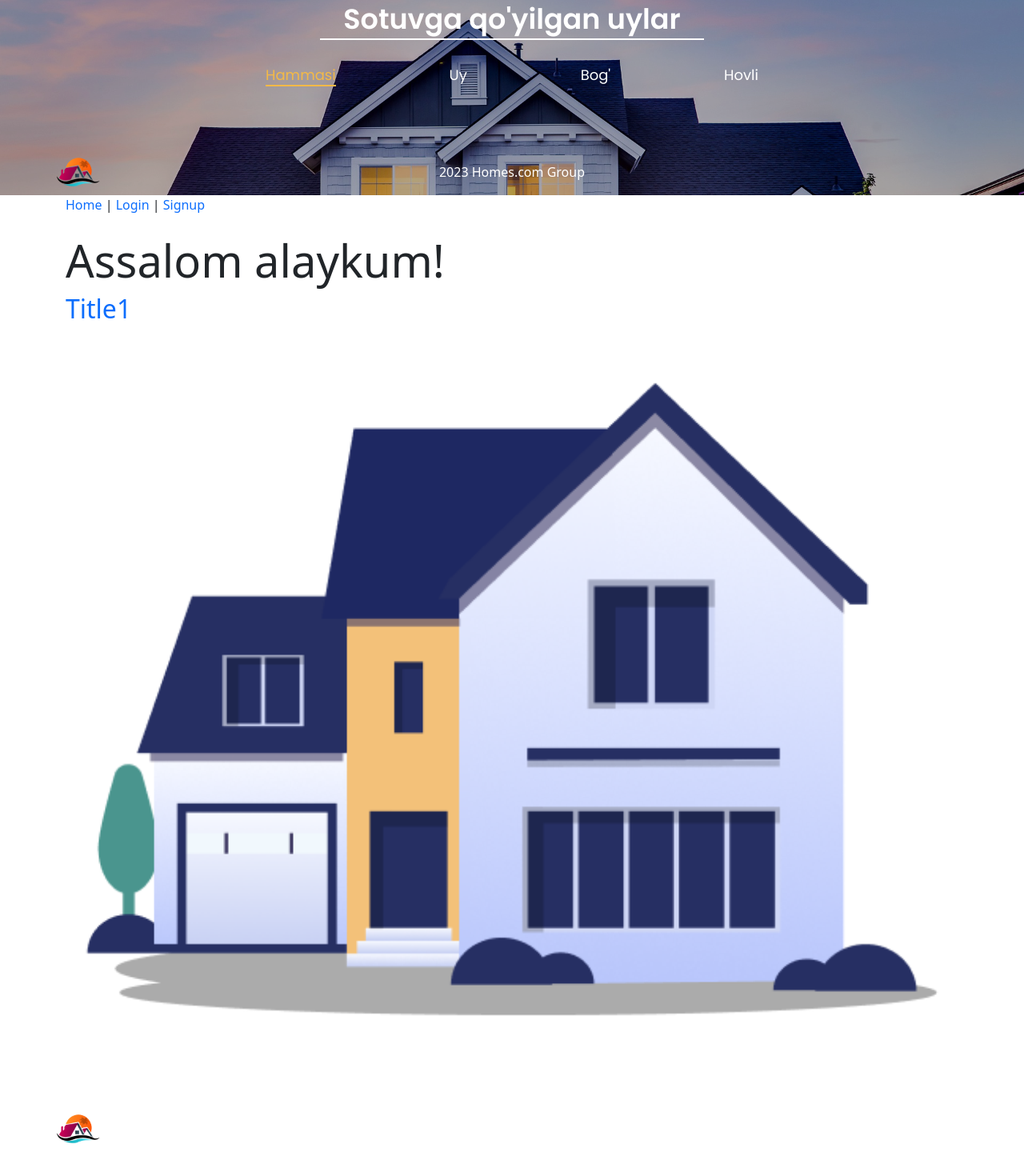
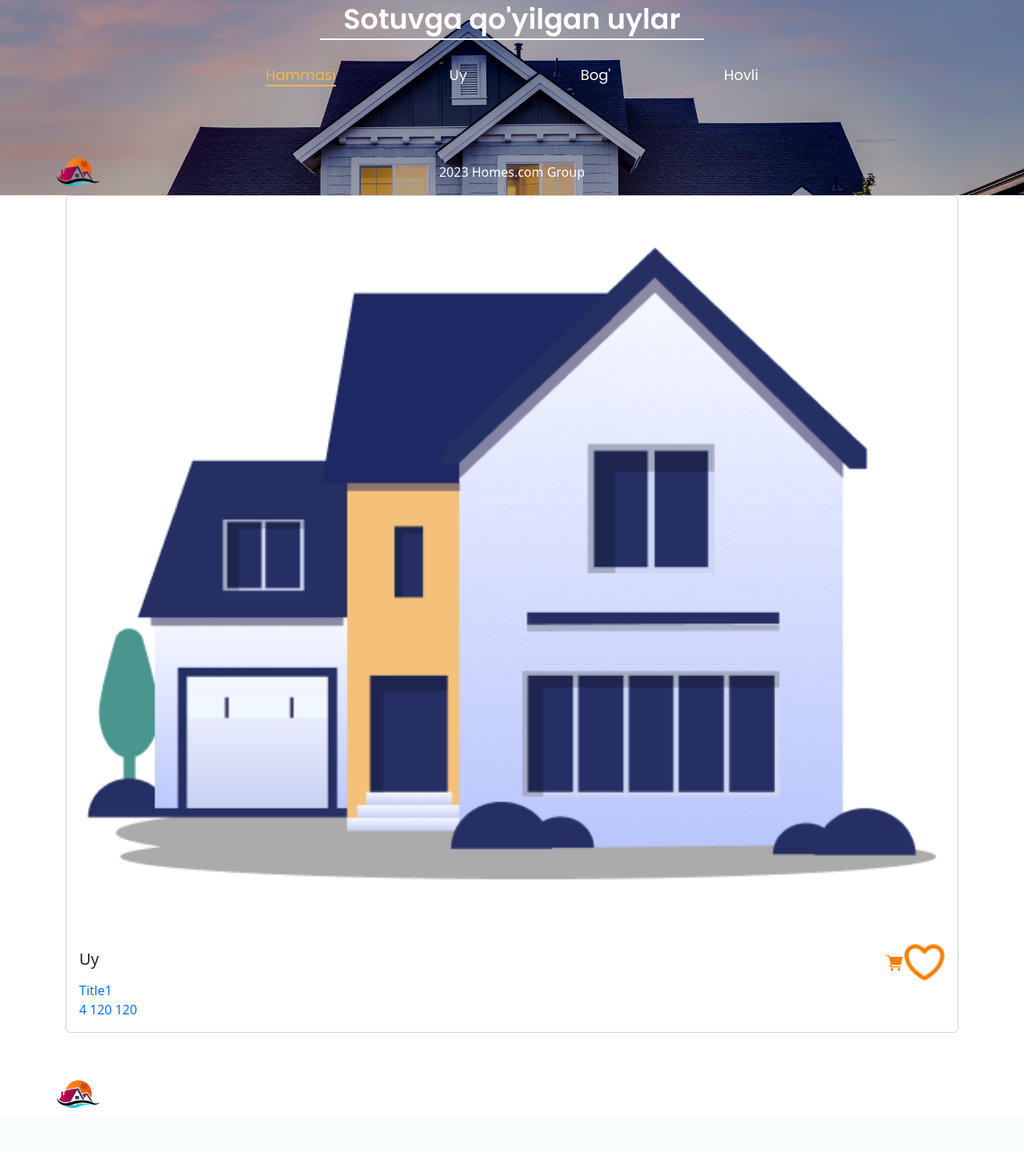
Before and after one commit to Nurik1002/HomeShop, a Django app: template templates/home/my_homes.html in a window 1280 px wide. Shown: the part 1069-2509 px from the top of the page at 80% size. After the commit the page ends 2454 px from the top, so only its background shows below. Run offline with Django 4.2, Linux system fonts and the light colour scheme; the template is opened without the code that fills it: values that come from a table or form of the project are taken from there, others are empty; data comes from the database, SQL or seed files in the repository; both versions use the stored data as it was after the commit.

Commit message:
update files

```diff
--- a/templates/base.html
+++ b/templates/base.html
@@ -53,7 +53,9 @@
                                   <li class="list-group-item active"><a href="{% url 'home' %}">Home</a></li>
                                   <li class="list-group-item"><a href="{% url 'region'  'Samarqand' %}">City</a></li>
                                   {% if user.is_authenticated %}
+
                                   <li class="list-group-item"><a  href="{% url 'my_homes' user.pk %}">E'lonlarim</a></li>
+                                  <li class="list-group-item"><a  href="{% url 'create' %}">E'lon </a></li>
                                   {% endif %}
                               </ul>
                           </div>
--- a/templates/home/my_homes.html
+++ b/templates/home/my_homes.html
@@ -4,37 +4,34 @@
 {% block title %}Uy Bozori{% endblock title %}
 
 {% block content %}
-    <div>
-        <a href="{% url 'home' %}" >Home</a> |
-    {% if user.is_authenticated %}
-        <a href="{% url 'create' %}" >Create</a> |
-        <a href="{% url 'logout' %}">Logout</a> |
-        <a href="{% url 'my_homes' user.pk %}">My homes</a> |
-        <a href="{% url 'region'  'Samarqand' %}">Region</a>
-    {% else %}
+{% for home in data %}
+<div class="card">
 
-    <a href="{% url 'login' %}">Login</a> |
-    <a href="{% url 'signup' %}">Signup</a>
-    {% endif %}
+    <div class="card__img">
+        <img src="{{ home.photo.url }}" class="card-img-top" alt="..."></div>
+    <div class="card-body">
+        <div class="card__group d-flex justify-content-between align-items-center">
+            <h5 class="card-title">Uy</h5>
+            <div class="card__shop d-flex align-items-center">
+                <div class="shooping__grop">
+
+                    <img src="{% static 'Images/shopping.62d60ad.svg' %}" class="shopping__img" alt="">
+                </div>
+                <img src="{% static 'Images/Vector.png' %}" alt="">
+            </div>
+        </div>
+
+        <a href="{% url 'detail' home.pk %}" >
+        <p class="card-text">
+            {{ home.title }}
+        </p>
+        <div class="card__footer">
+            <a href="#/" class="cF__item__link"> {{ home.num_of_rooms }}</a>
+            <a href="#/" class="cF__item__link"> {{ home.area }}</a>
+            <a href="#/" class="cF__item__link"> {{ home.price }}</a>
+        </div>
     </div>
-    <br/>
-    <div>
-        <h1 class="display-4">Assalom alaykum! </h1>
-
-    </div>
-
-
-    <div>
-
-        {% for home in data %}
-        <div >
-            <h2> <a href="{% url 'detail' home.pk %}" > {{ home.title }} </a> </h2>
-
-            <img src = {{ home.photo.url }}>
-
-        </div>
-        {% endfor %}
-
-    </div>
-
+</a>
+</div>
+{% endfor %}
 {% endblock content %}
```
Also changed, not shown: templates/home/home_detail.html (+0 -14 lines), templates/home/home_reg.html (+27 -22 lines), db.sqlite3.
